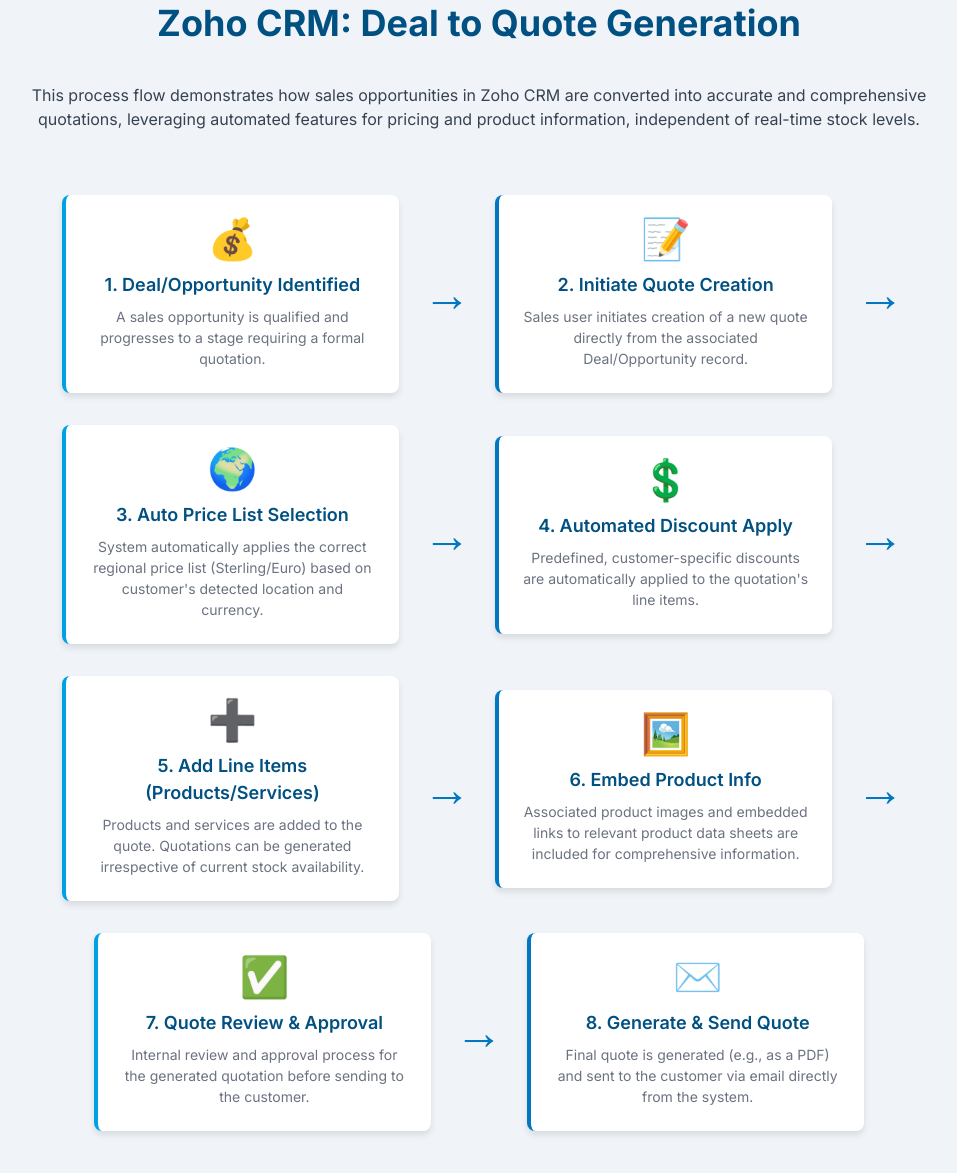
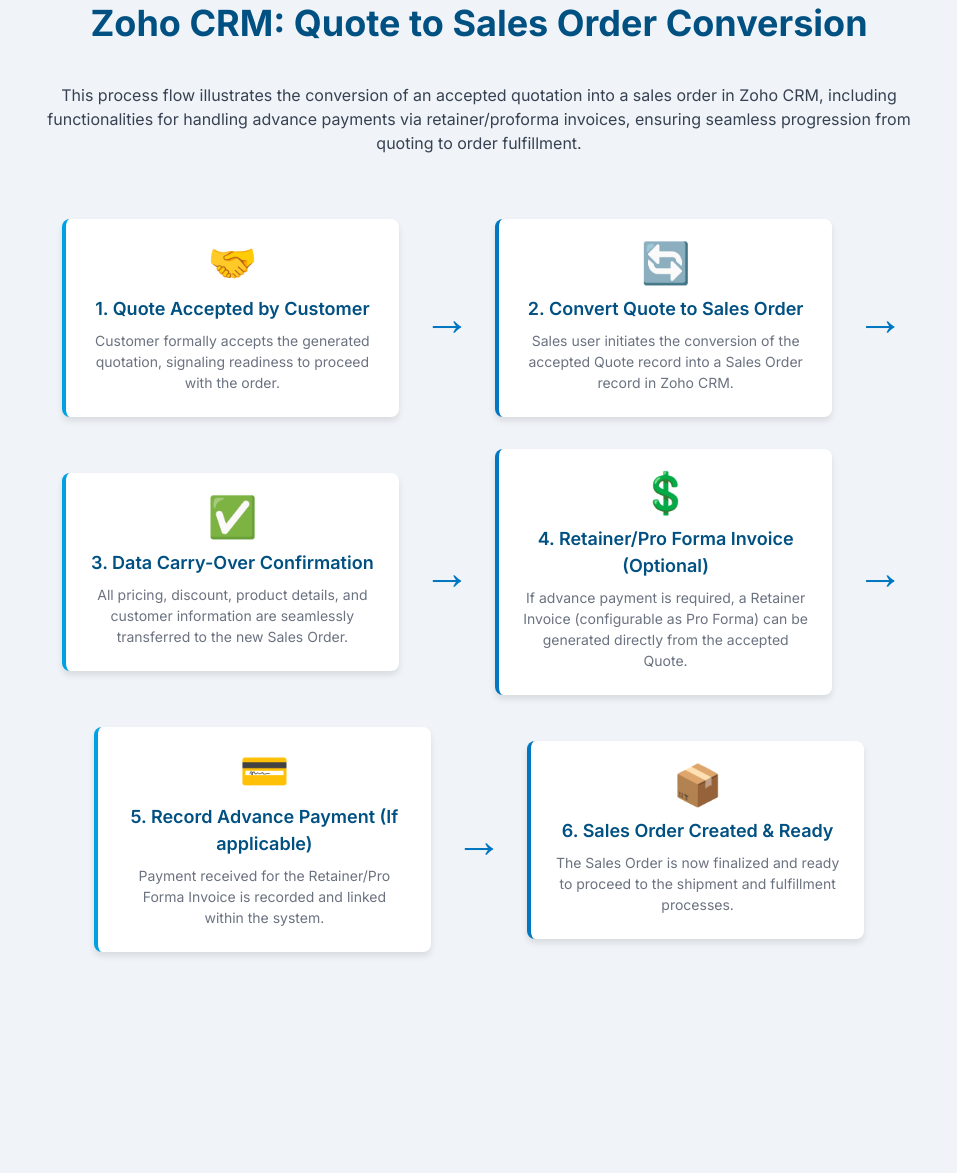
Before and after one commit to Fatty613/Lead-to-Customer, a plain HTML site: page index.html in a window 1280 px wide. Shown: the part 29-1202 px from the top of the page, without its empty margins (161-1118 px from the left). After the commit the page ends 1029 px from the top, so only its background shows below. Drawn offline with nearby package versions, Linux system fonts and the light colour scheme.

Commit message:
index.html

```diff
--- a/index.html
+++ b/index.html
@@ -3,7 +3,7 @@
 <head>
     <meta charset="UTF-8">
     <meta name="viewport" content="width=device-width, initial-scale=1.0">
-    <title>Zoho CRM: Deal to Quote Generation Process Flow</title>
+    <title>Zoho CRM: Quote to Sales Order Conversion Process Flow</title>
     <script src="https://cdn.tailwindcss.com"></script>
     <link href="https://fonts.googleapis.com/css2?family=Inter:wght@400;600;700&display=swap" rel="stylesheet">
     <style>
@@ -105,16 +105,16 @@
 </head>
 <body>
     <div class="container mx-auto p-4 md:p-8">
-        <h1 class="text-3xl md:text-4xl font-bold text-center text-[#005082] mb-10">Zoho CRM: Deal to Quote Generation</h1>
-        <p class="max-w-4xl mx-auto text-center text-gray-700 mb-12">This process flow demonstrates how sales opportunities in Zoho CRM are converted into accurate and comprehensive quotations, leveraging automated features for pricing and product information, independent of real-time stock levels.</p>
+        <h1 class="text-3xl md:text-4xl font-bold text-center text-[#005082] mb-10">Zoho CRM: Quote to Sales Order Conversion</h1>
+        <p class="max-w-4xl mx-auto text-center text-gray-700 mb-12">This process flow illustrates the conversion of an accepted quotation into a sales order in Zoho CRM, including functionalities for handling advance payments via retainer/proforma invoices, ensuring seamless progression from quoting to order fulfillment.</p>
 
         <div class="flow-container flex justify-center items-stretch">
 
             <div class="flow-item">
                 <div class="flow-card border-[#00A1E4]">
-                    <div class="step-icon">💰</div>
-                    <div class="step-title">1. Deal/Opportunity Identified</div>
-                    <p class="step-description">A sales opportunity is qualified and progresses to a stage requiring a formal quotation.</p>
+                    <div class="step-icon">🤝</div>
+                    <div class="step-title">1. Quote Accepted by Customer</div>
+                    <p class="step-description">Customer formally accepts the generated quotation, signaling readiness to proceed with the order.</p>
                 </div>
                 <div class="vertical-arrow">↓</div>
             </div>
@@ -123,9 +123,9 @@
 
             <div class="flow-item">
                 <div class="flow-card border-[#0077C0]">
-                    <div class="step-icon">📝</div>
-                    <div class="step-title">2. Initiate Quote Creation</div>
-                    <p class="step-description">Sales user initiates creation of a new quote directly from the associated Deal/Opportunity record.</p>
+                    <div class="step-icon">🔄</div>
+                    <div class="step-title">2. Convert Quote to Sales Order</div>
+                    <p class="step-description">Sales user initiates the conversion of the accepted Quote record into a Sales Order record in Zoho CRM.</p>
                 </div>
                 <div class="vertical-arrow">↓</div>
             </div>
@@ -134,9 +134,9 @@
 
             <div class="flow-item">
                 <div class="flow-card border-[#00A1E4]">
-                    <div class="step-icon">🌍</div>
-                    <div class="step-title">3. Auto Price List Selection</div>
-                    <p class="step-description">System automatically applies the correct regional price list (Sterling/Euro) based on customer's detected location and currency.</p>
+                    <div class="step-icon">✅</div>
+                    <div class="step-title">3. Data Carry-Over Confirmation</div>
+                    <p class="step-description">All pricing, discount, product details, and customer information are seamlessly transferred to the new Sales Order.</p>
                 </div>
                 <div class="vertical-arrow">↓</div>
             </div>
@@ -146,8 +146,8 @@
             <div class="flow-item">
                 <div class="flow-card border-[#0077C0]">
                     <div class="step-icon">💲</div>
-                    <div class="step-title">4. Automated Discount Apply</div>
-                    <p class="step-description">Predefined, customer-specific discounts are automatically applied to the quotation's line items.</p>
+                    <div class="step-title">4. Retainer/Pro Forma Invoice (Optional)</div>
+                    <p class="step-description">If advance payment is required, a Retainer Invoice (configurable as Pro Forma) can be generated directly from the accepted Quote.</p>
                 </div>
                 <div class="vertical-arrow">↓</div>
             </div>
@@ -156,9 +156,9 @@
 
             <div class="flow-item">
                 <div class="flow-card border-[#00A1E4]">
-                    <div class="step-icon">➕</div>
-                    <div class="step-title">5. Add Line Items (Products/Services)</div>
-                    <p class="step-description">Products and services are added to the quote. Quotations can be generated irrespective of current stock availability.</p>
+                    <div class="step-icon">💳</div>
+                    <div class="step-title">5. Record Advance Payment (If applicable)</div>
+                    <p class="step-description">Payment received for the Retainer/Pro Forma Invoice is recorded and linked within the system.</p>
                 </div>
                 <div class="vertical-arrow">↓</div>
             </div>
@@ -167,31 +167,9 @@
 
             <div class="flow-item">
                 <div class="flow-card border-[#0077C0]">
-                    <div class="step-icon">🖼️</div>
-                    <div class="step-title">6. Embed Product Info</div>
-                    <p class="step-description">Associated product images and embedded links to relevant product data sheets are included for comprehensive information.</p>
-                </div>
-                <div class="vertical-arrow">↓</div>
-            </div>
-
-            <span class="arrow horizontal-arrow">→</span>
-
-            <div class="flow-item">
-                <div class="flow-card border-[#00A1E4]">
-                    <div class="step-icon">✅</div>
-                    <div class="step-title">7. Quote Review & Approval</div>
-                    <p class="step-description">Internal review and approval process for the generated quotation before sending to the customer.</p>
-                </div>
-                <div class="vertical-arrow">↓</div>
-            </div>
-
-            <span class="arrow horizontal-arrow">→</span>
-
-            <div class="flow-item">
-                <div class="flow-card border-[#0077C0]">
-                    <div class="step-icon">✉️</div>
-                    <div class="step-title">8. Generate & Send Quote</div>
-                    <p class="step-description">Final quote is generated (e.g., as a PDF) and sent to the customer via email directly from the system.</p>
+                    <div class="step-icon">📦</div>
+                    <div class="step-title">6. Sales Order Created & Ready</div>
+                    <p class="step-description">The Sales Order is now finalized and ready to proceed to the shipment and fulfillment processes.</p>
                 </div>
                 <div class="vertical-arrow">↓</div>
             </div>
```
